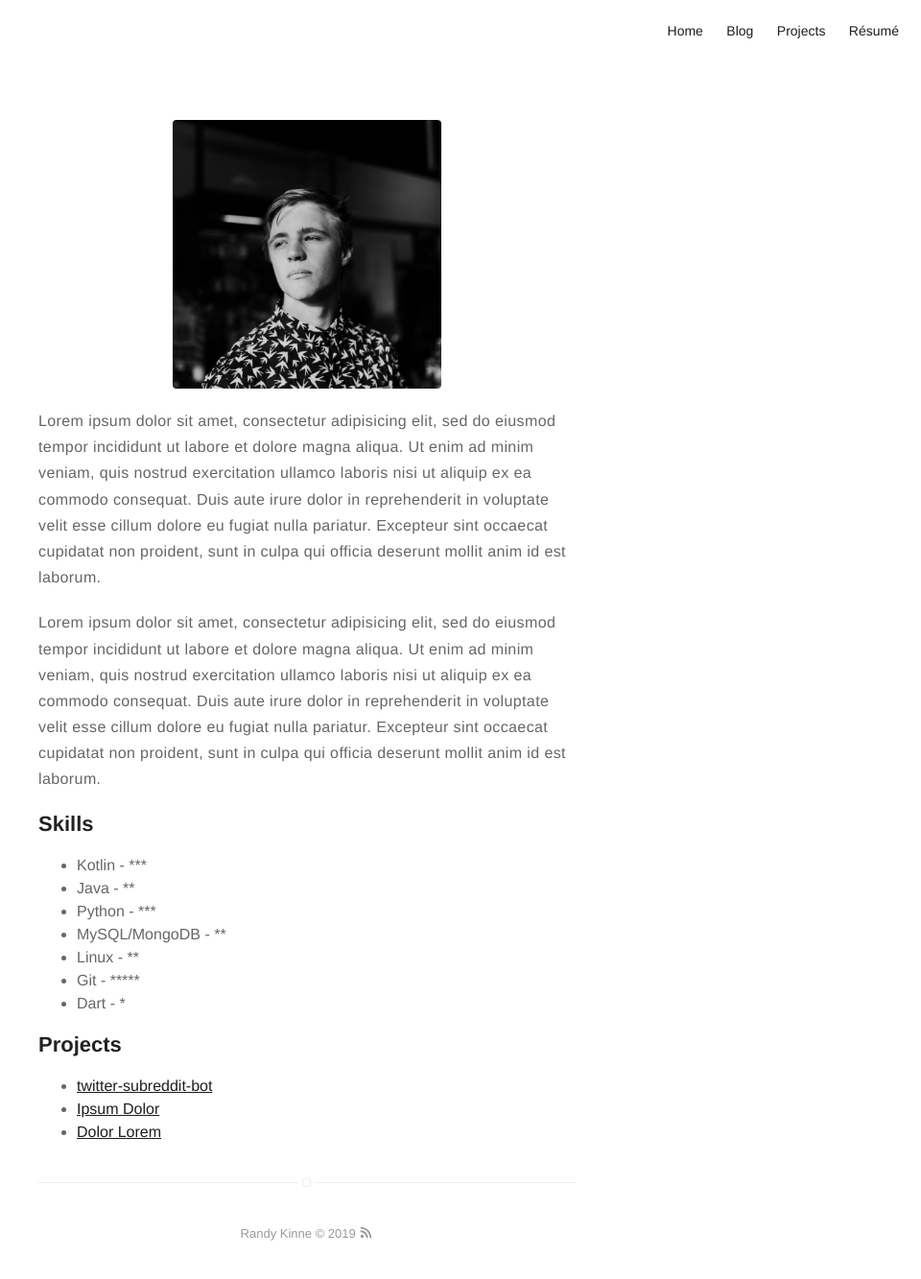
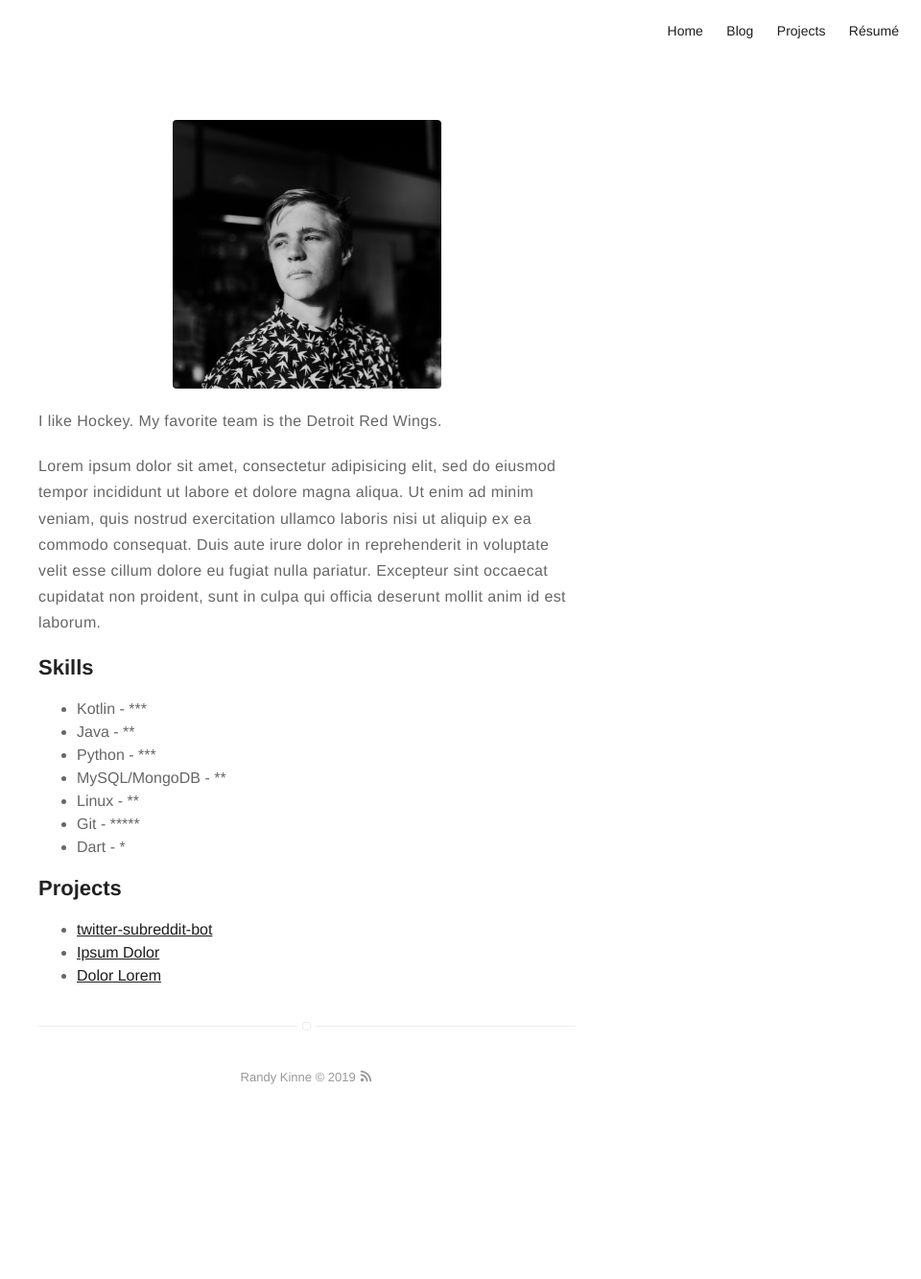
Before and after one commit to randykinne/randykinne.dev, a Jekyll site: the page built from about.md, in a window 1280 px wide. Shown: the whole page at 96% size, without its empty margins (320-1280 px from the left). Built offline with Jekyll 4.4.1, drawn with Linux system fonts in a browser that asks for light colours; after the commit the page ends 1170 px from its top, so only the background shows below that.

Commit message:
Update about.md

```diff
--- a/about.md
+++ b/about.md
@@ -4,12 +4,7 @@ layout: page
 ---
 ![Profile Image]({{ site.url }}/{{ site.picture }})
 
-<p>Lorem ipsum dolor sit amet, consectetur adipisicing elit, sed do eiusmod
-tempor incididunt ut labore et dolore magna aliqua. Ut enim ad minim veniam,
-quis nostrud exercitation ullamco laboris nisi ut aliquip ex ea commodo
-consequat. Duis aute irure dolor in reprehenderit in voluptate velit esse
-cillum dolore eu fugiat nulla pariatur. Excepteur sint occaecat cupidatat non
-proident, sunt in culpa qui officia deserunt mollit anim id est laborum.</p>
+<p>I like Hockey. My favorite team is the Detroit Red Wings.</p>
 
 <p>Lorem ipsum dolor sit amet, consectetur adipisicing elit, sed do eiusmod
 tempor incididunt ut labore et dolore magna aliqua. Ut enim ad minim veniam,
@@ -33,7 +28,7 @@ proident, sunt in culpa qui officia deserunt mollit anim id est laborum.</p>
 <h2>Projects</h2>
 
 <ul>
-	<li><a href="https://github.com/twitter-subreddit-bot">twitter-subreddit-bot</a></li>
+	<li><a href="https://github.com/randykinne/twitter-subreddit-bot">twitter-subreddit-bot</a></li>
 	<li><a href="https://github.com/">Ipsum Dolor</a></li>
 	<li><a href="https://github.com/">Dolor Lorem</a></li>
 </ul>
```
